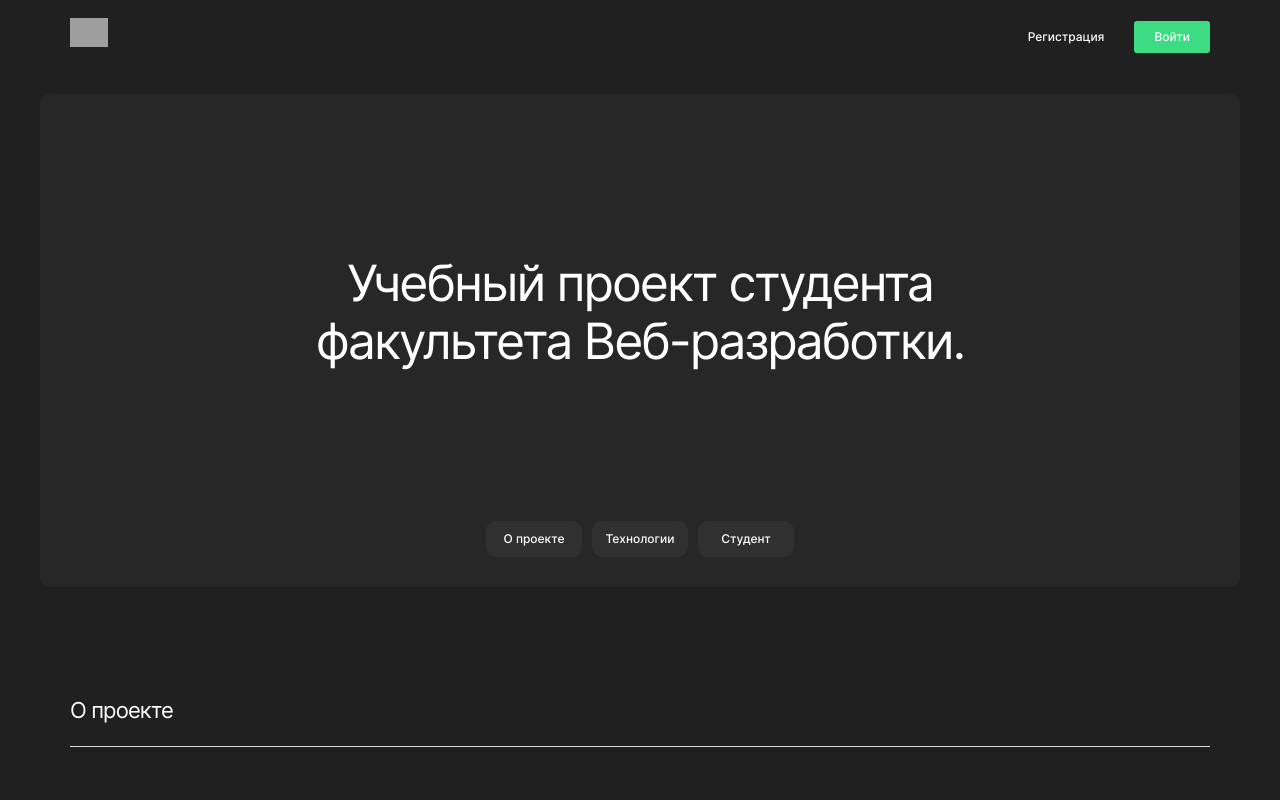
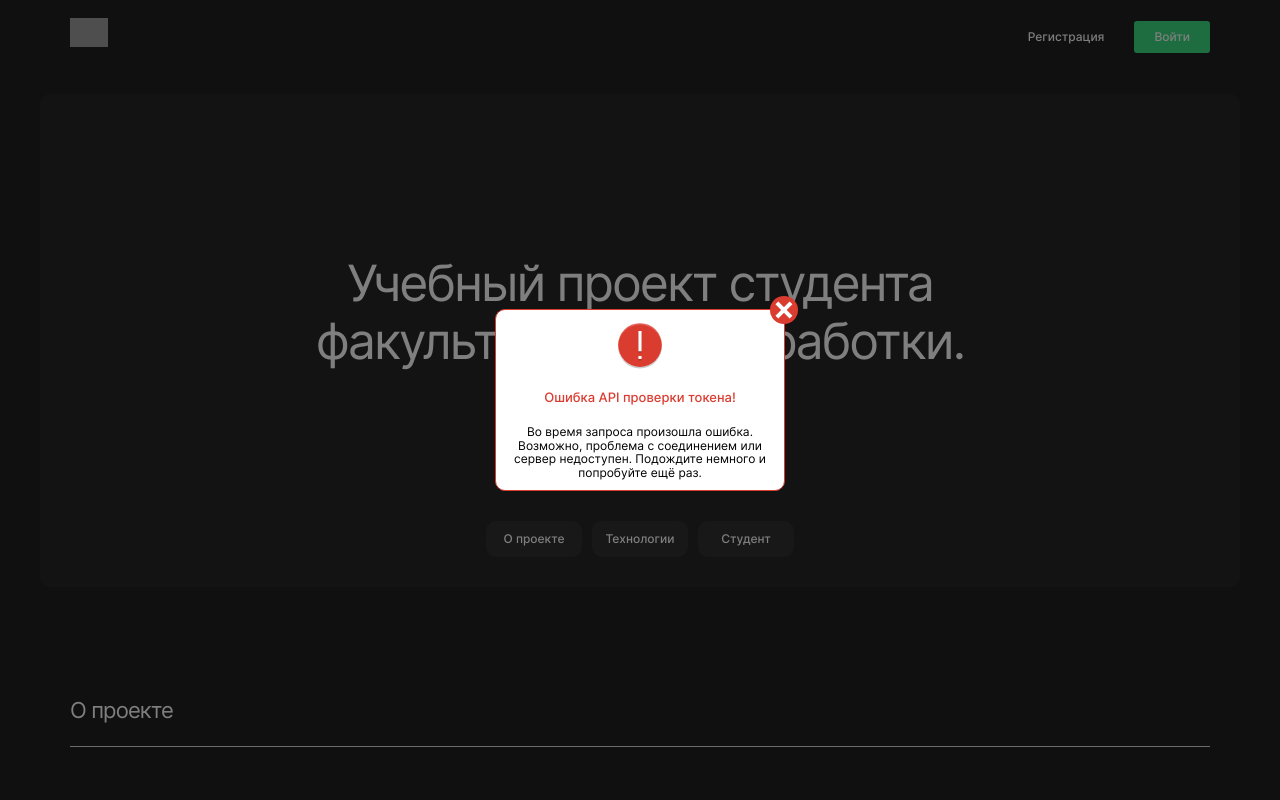
Before and after one commit to AlexIT81/movies-explorer-frontend, a React (Create React App) app: page / in a window 1280 px wide. Shown: the top 800 px of the page. Built offline with nearby package versions, Linux system fonts and the light colour scheme; no server answers; sample sign-in values are in the browser's storage; grey boxes are pictures that could not be loaded.

Commit message:
feat: настроить вывод ошибок api пользователю

```diff
--- a/src/components/App/App.js
+++ b/src/components/App/App.js
@@ -15,6 +15,7 @@ import Register from '../Register/Register';
 import Login from '../Login/Login';
 import NotFoundPage from '../NotFoundPage/NotFoundPage';
 import ProtectedRoute from '../ProtectedRoute/ProtectedRoute';
+import ErrorPopup from '../ErrorPopup/ErrorPopup';
 import { useState, useEffect } from 'react';
 import { CurrentUserContext } from '../../contexts/CurrentUserContext';
 import * as mainApi from '../../utils/MainApi';
@@ -31,6 +32,9 @@ function App() {
   const [movies, setMovies] = useState([]);
   const [isLoading, setIsLoading] = useState(false);
   const [isReadOnly, setIsReadOnly] = useState(false);
+  //попап
+  const [isPopupOpen, setIsPopupOpen] = useState(false);
+  const [errorMessage, setErrorMessage] = useState('');
 
   function isLoggedIn() {
     const jwt = localStorage.getItem('jwt');
@@ -51,7 +55,7 @@ function App() {
       })
       .catch((err) => {
         onSignOut();
-        console.error(err);
+        setErrorPopup('Ошибка API проверки токена!');
       });
   }
 
@@ -142,6 +146,17 @@ function App() {
 
   useEffect(() => setApiError(''), [location.pathname]);
 
+  //попап
+  function handleClosePopup() {
+    setIsPopupOpen(false);
+    setErrorMessage('');
+  }
+
+  function setErrorPopup(errorMessage) {
+    setIsPopupOpen(true);
+    setErrorMessage(errorMessage);
+  }
+
   return (
     <div className='app'>
       <CurrentUserContext.Provider value={currentUser}>
@@ -164,6 +179,7 @@ function App() {
                   movies={movies}
                   beatfilmApiError={beatfilmApiError}
                   isLoading={isLoading}
+                  setErrorPopup={setErrorPopup}
                 />
               </Layout>
             }
@@ -172,7 +188,11 @@ function App() {
             path='savedmovies'
             element={
               <Layout loggedIn={loggedIn}>
-                <ProtectedRoute element={SavedMovies} loggedIn={loggedIn} />
+                <ProtectedRoute
+                  element={SavedMovies}
+                  loggedIn={loggedIn}
+                  setErrorPopup={setErrorPopup}
+                />
               </Layout>
             }
           />
@@ -225,6 +245,11 @@ function App() {
           <Route path='*' element={<NotFoundPage />} />
         </Routes>
       </CurrentUserContext.Provider>
+      <ErrorPopup
+        isOpen={isPopupOpen}
+        errorMessage={errorMessage}
+        onClose={handleClosePopup}
+      />
     </div>
   );
 }
--- /dev/null
+++ b/src/components/ErrorPopup/ErrorPopup.css
@@ -0,0 +1,73 @@
+.popup {
+  position: fixed;
+  top: 0;
+  left: 0;
+  visibility: none;
+  display: flex;
+  justify-content: center;
+  align-items: center;
+  width: 100%;
+  height: 100%;
+  opacity: 0;
+  background: rgba(0, 0, 0, .5);
+  transition: all .3s linear;
+  z-index: -1;
+}
+
+.popup_opened {
+  visibility: visible;
+  opacity: 1;
+  z-index: 2;
+}
+
+.popup__wrapper {
+  width: 290px;
+  padding: 10px;
+  position: relative;
+  border-radius: 10px;
+  border: 1px #db3c30 solid;
+  background: #ffffff;
+  display: flex;
+  flex-flow: column nowrap;
+  justify-content: center;
+  align-items: center;
+  gap: 20px;
+  box-sizing: border-box;
+}
+
+.popup__title {
+  font-size: 13px;
+  font-weight: 500;
+  line-height: 120%px;
+  color: #db3c30;
+  text-align: center;
+  margin: 0;
+}
+
+.popup_description {
+  font-size: 12px;
+  font-weight: 400;
+  line-height: 120%px;
+  color: #000000;
+  text-align: center;
+  margin: 0;
+  padding: 0;
+}
+
+.popup__icon {
+  width: 50px;
+  height: 50px;
+}
+
+.popup__close {
+  position: absolute;
+  top: -15px;
+  right: -15px;
+  width: 30px;
+  height: 30px;
+  cursor: pointer;
+  background: center no-repeat url(../../images/popup_close.svg);
+  background-size: 32px 32px;
+  border: 0;
+  outline: 0;
+}
--- /dev/null
+++ b/src/components/ErrorPopup/ErrorPopup.js
@@ -0,0 +1,22 @@
+import './ErrorPopup.css';
+import icon from '../../images/popup_error.svg';
+
+export default function ErrorPopup({ isOpen, errorMessage, onClose }) {
+  return (
+    <div className={`popup ${isOpen ? 'popup_opened' : ''}`}>
+      <div className='popup__wrapper'>
+        <img src={icon} alt='Ошибка сервера' className='popup__icon' />
+        <h3 className='popup__title'>{errorMessage}</h3>
+        <p className='popup_description'>
+          Во время запроса произошла ошибка. Возможно, проблема с соединением
+          или сервер недоступен. Подождите немного и попробуйте ещё раз.
+        </p>
+        <button
+          className='popup__close btn-link'
+          type='button'
+          onClick={onClose}
+        ></button>
+      </div>
+    </div>
+  );
+}
--- a/src/components/Movies/Movies.js
+++ b/src/components/Movies/Movies.js
@@ -13,7 +13,7 @@ import useWindowSize from '../hooks/useWindowSize';
 import * as mainApi from '../../utils/MainApi';
 import { API_IMAGE_URL } from '../../utils/constants';
 
-export default function Movies({ movies, isLoading, beatfilmApiError }) {
+export default function Movies({ movies, isLoading, beatfilmApiError, setErrorPopup }) {
   const [isFilterCheckboxChecked, setIsFilterCheckboxChecked] = useState(false);
   const [searchQuery, setSearchQuery] = useState('');
   const [savedMoviesArr, setSavedMoviesArr] = useState([]);
@@ -51,7 +51,7 @@ export default function Movies({ movies, isLoading, beatfilmApiError }) {
     mainApi
       .checkSavedMovies()
       .then((res) => setSavedMoviesArr(res.data))
-      .catch((err) => console.error(err));
+      .catch(() => setErrorPopup('Ошибка API получения фильмов из БД!'));
   }, []);
 
   //сохранить фильм
@@ -75,7 +75,7 @@ export default function Movies({ movies, isLoading, beatfilmApiError }) {
       .then((res) => {
         setSavedMoviesArr([...savedMoviesArr, res.data]);
       })
-      .catch((err) => console.log(err));
+      .catch(() => setErrorPopup('Ошибка API сохранения фильма в БД!'));
   }
 
   //удалить фильм
@@ -90,10 +90,10 @@ export default function Movies({ movies, isLoading, beatfilmApiError }) {
           savedMoviesArr.filter((movie) => movie.movieId !== movieId)
         );
       })
-      .catch((err) => console.log(err));
+      .catch(() => setErrorPopup('Ошибка API удаления фильма из БД!'));
   }
 
-  //клик по короткометражкам отправляем в другой компонент стейт
+  //клик по короткометражкам
   function handleFilterCheckbox() {
     localStorage.setItem(
       'shortMovies',
@@ -116,8 +116,8 @@ export default function Movies({ movies, isLoading, beatfilmApiError }) {
 
   //поиск
   function handleSearch(query) {
-    localStorage.setItem('searchQuery', JSON.stringify(query));
-    setSearchQuery(query.toString().trim());
+    localStorage.setItem('searchQuery', JSON.stringify(query.toString()));
+    setSearchQuery(query.toString());
     let filteredMovies = movies.filter((movie) => {
       return (
         movie.nameRU.toLowerCase().includes(query.toLowerCase()) ||
--- a/src/components/SavedMovies/SavedMovies.js
+++ b/src/components/SavedMovies/SavedMovies.js
@@ -4,7 +4,7 @@ import { useState, useEffect } from 'react';
 import MoviesCardList from '../MoviesCardList/MoviesCardList';
 import * as mainApi from '../../utils/MainApi';
 
-export default function SavedMovies() {
+export default function SavedMovies({ setErrorPopup }) {
   const [isEmptySavedMovies, setIsemptySavedMovies] = useState(true);
   const [savedMoviesArr, setSavedMoviesArr] = useState([]);
   const [isFilterCheckboxChecked, setIsFilterCheckboxChecked] = useState(false);
@@ -19,7 +19,7 @@ export default function SavedMovies() {
         setMoviesForShow(res.data);
         setIsemptySavedMovies(false);
       })
-      .catch((err) => console.error(err));
+      .catch(() => setErrorPopup('Ошибка API получения сохраненных фильмов из БД!'));
   }, []);
 
   // поиск и короткометражки сохраненных фильмов
@@ -64,10 +64,10 @@ export default function SavedMovies() {
           savedMoviesArr.filter((movie) => movie._id !== movieId)
         );
       })
-      .catch((err) => console.log(err));
+      .catch(() => setErrorPopup('Ошибка API удаления фильма из БД!'));
   }
 
-  //клик по короткометражкам отправляем в другой компонент стейт
+  //клик по короткометражкам
   function handleFilterCheckbox() {
     setIsFilterCheckboxChecked(!isFilterCheckboxChecked);
   }
--- a/src/utils/constants.js
+++ b/src/utils/constants.js
@@ -1,7 +1,7 @@
 const API_MOVIES_URL = 'https://api.nomoreparties.co/beatfilm-movies';
 const API_IMAGE_URL = 'https://api.nomoreparties.co';
-const API_MAIN_URL = 'https://api.movies.studioit.online';
-// const API_MAIN_URL = 'http://localhost:3001';
+// const API_MAIN_URL = 'https://api.movies.studioit.online';
+const API_MAIN_URL = 'http://localhost:3001';
 
 const FULL_SCREEN_DATA = { shownQty: 12, addQty: 3 };
 const MEDIUM_SCREEN_DATA = { shownQty: 8, addQty: 2 };
```
Also changed, not shown: src/images/popup_close.svg (added), src/images/popup_error.svg (added).
